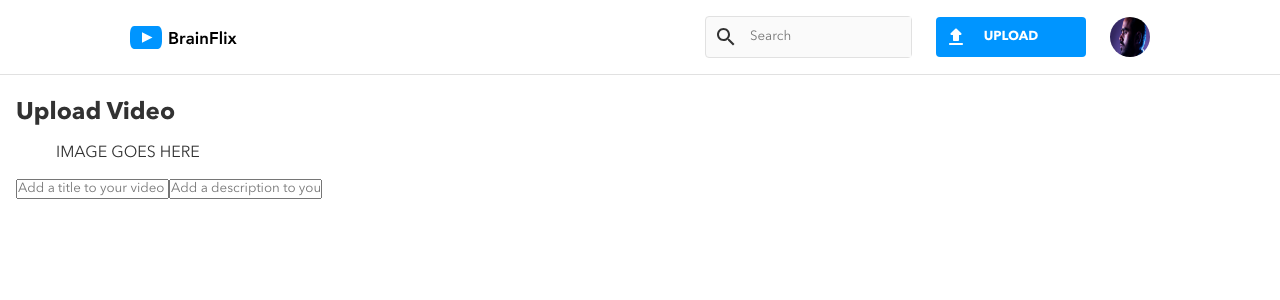
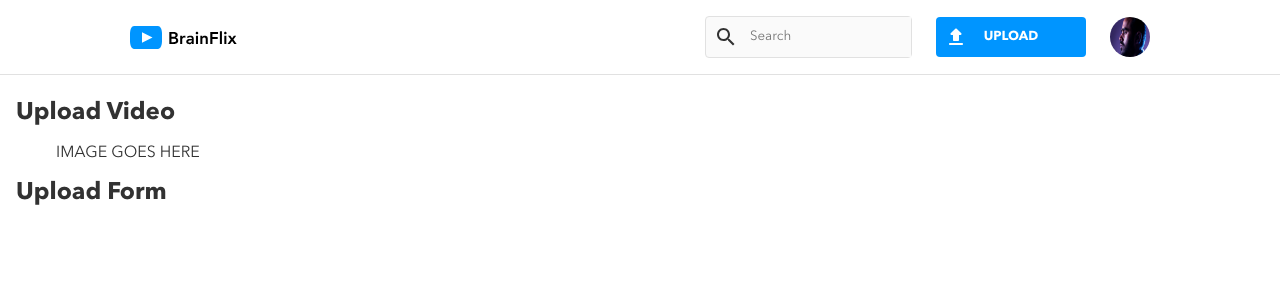
Before and after one commit to Sandro927/Alejandro-Mandala-BrainFlix, a React (Create React App) app: page /upload in a window 1280 px wide. Shown: the top 300 px of the page. Built offline with nearby package versions, Linux system fonts and the light colour scheme; what javascript-time-ago would draw is missing.

Commit message:
created a component for video upload form

```diff
--- a/src/components/Upload/Upload.js
+++ b/src/components/Upload/Upload.js
@@ -1,4 +1,5 @@
 import React from 'react'
+import UploadForm from '../UploadForm/UploadForm'
 import './Upload.scss'
 
 function Upload() {
@@ -8,10 +9,7 @@ function Upload() {
         <h1>Upload Video</h1>
         <div className="upload__body">
           <figure>IMAGE GOES HERE</figure>
-          <form>
-            <input type="text" placeholder="Add a title to your video"/>
-            <input type="text" placeholder="Add a description to your video"/>
-          </form>
+          <UploadForm />
         </div>
       </div>
     </section>
--- /dev/null
+++ b/src/components/UploadForm/UploadForm.js
@@ -0,0 +1,13 @@
+import React, { Component } from 'react'
+
+export class UploadForm extends Component {
+  render() {
+    return (
+      <form className="form">
+          <h1>Upload Form</h1>
+      </form>
+    )
+  }
+}
+
+export default UploadForm
```
Also changed, not shown: src/components/UploadForm/UploadForm.scss (added).
